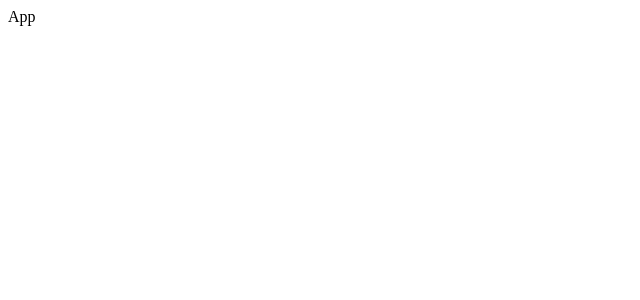
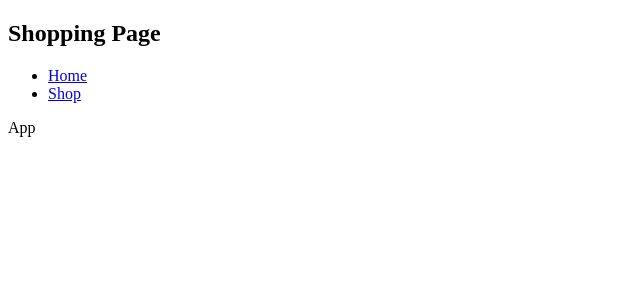
Before and after one commit to LedaThemis/odin-shopping-cart, a React (Create React App) app: page / in a window 1280 px wide. Shown: the top 300 px of the page, without its empty margins (0-640 px from the left). Built offline with nearby package versions, Linux system fonts and the light colour scheme.

Commit message:
add Layout to render navbar with other components

```diff
--- a/src/RouterSwitch.js
+++ b/src/RouterSwitch.js
@@ -1,14 +1,26 @@
-import { BrowserRouter, Routes, Route } from 'react-router-dom';
+import { BrowserRouter, Routes, Route, Outlet } from 'react-router-dom';
 import App from './App';
+import Nav from './components/Nav';
 
 const RouterSwitch = () => {
   return (
     <BrowserRouter>
       <Routes>
-        <Route path="/" element={<App />} />
+        <Route path="/" element={<Layout />}>
+          <Route index element={<App />} />
+        </Route>
       </Routes>
     </BrowserRouter>
   );
 };
 
+const Layout = () => {
+  return (
+    <div id="layout">
+      <Nav />
+      <Outlet />
+    </div>
+  );
+};
+
 export default RouterSwitch;
```
